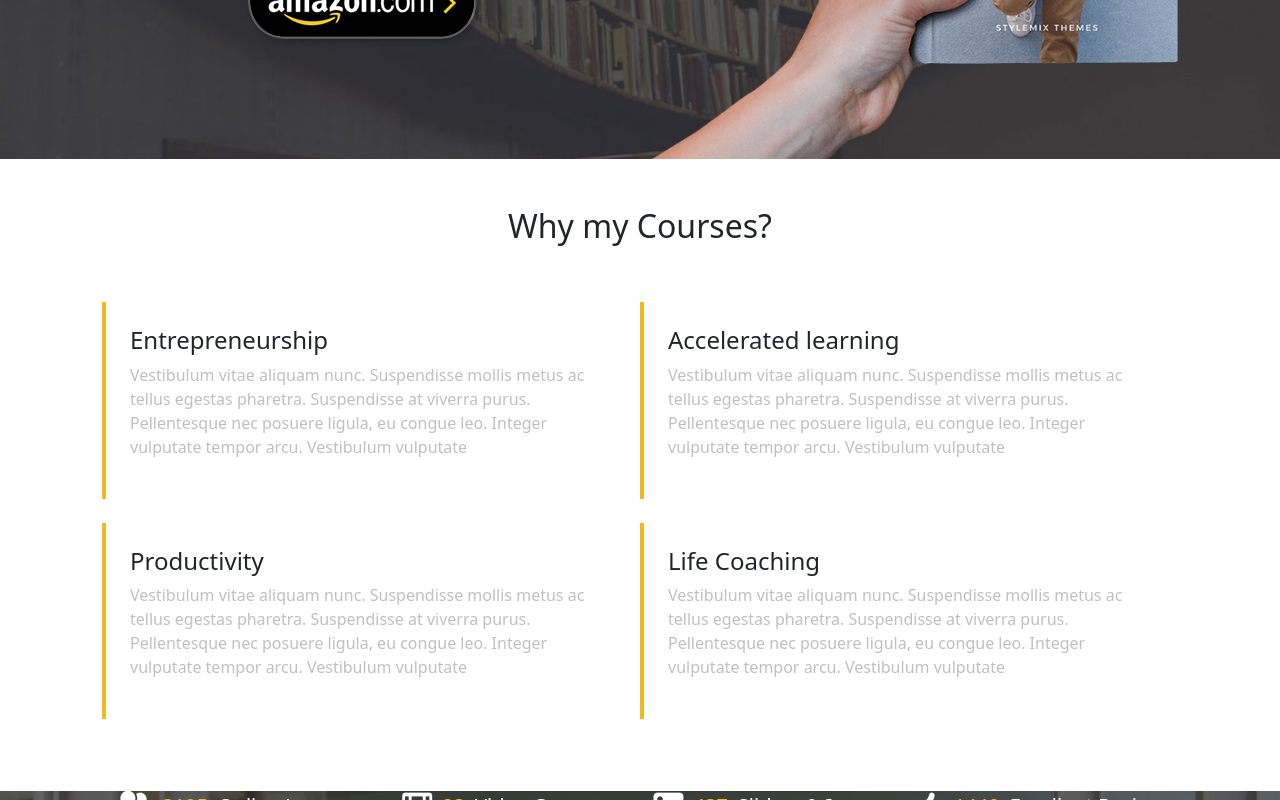
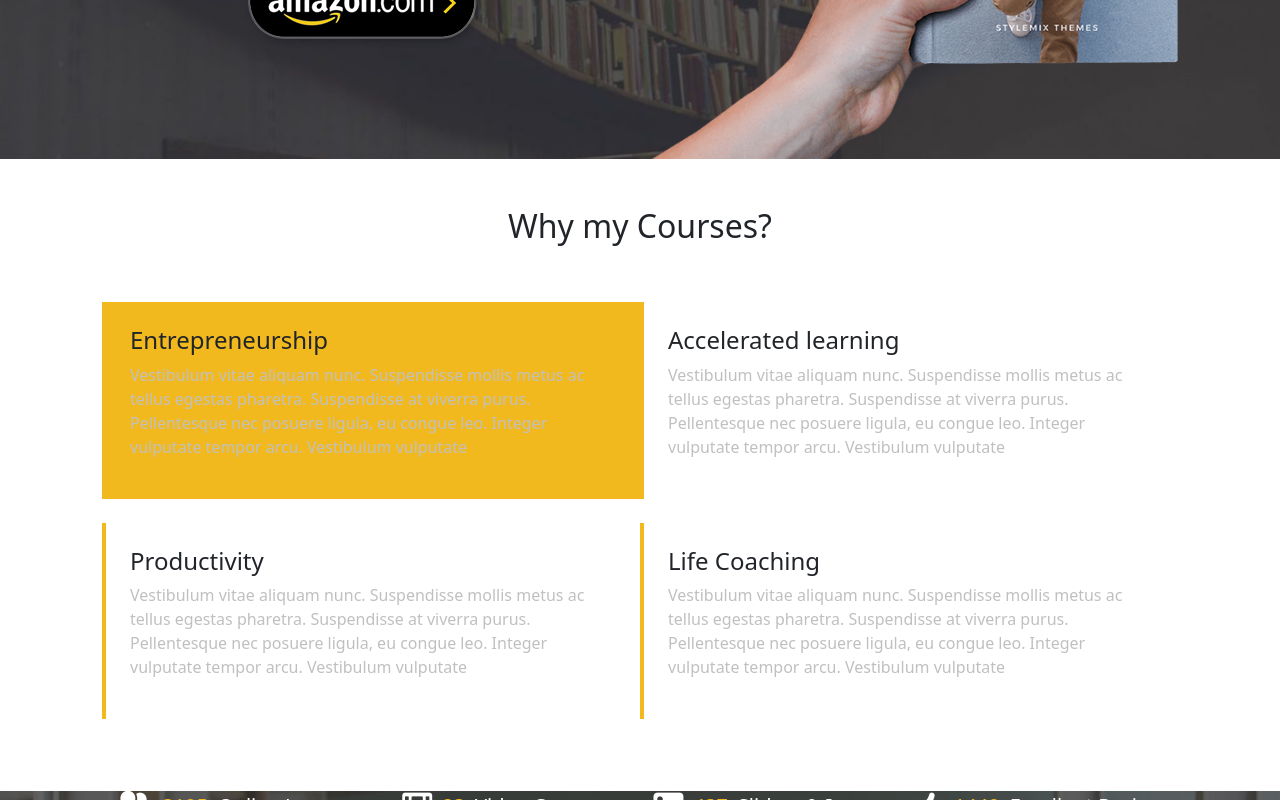
Before and after one commit to Aleandro2119/proj-html-vuejs, a Vue app: page / in a window 1280 px wide. In both pictures the pointer is over the element 371 px from the left and 3069 px from the top of the page. Shown: the part 2669-3469 px from the top of the page. Built offline with nearby package versions, Linux system fonts and the light colour scheme.

Commit message:
Add effect hover

```diff
--- a/src/components/Courses.vue
+++ b/src/components/Courses.vue
@@ -60,4 +60,8 @@ export default {
     color: silver;
   }
 }
+
+.box:hover {
+  background-color: #f2b91e;
+}
 </style>
```
